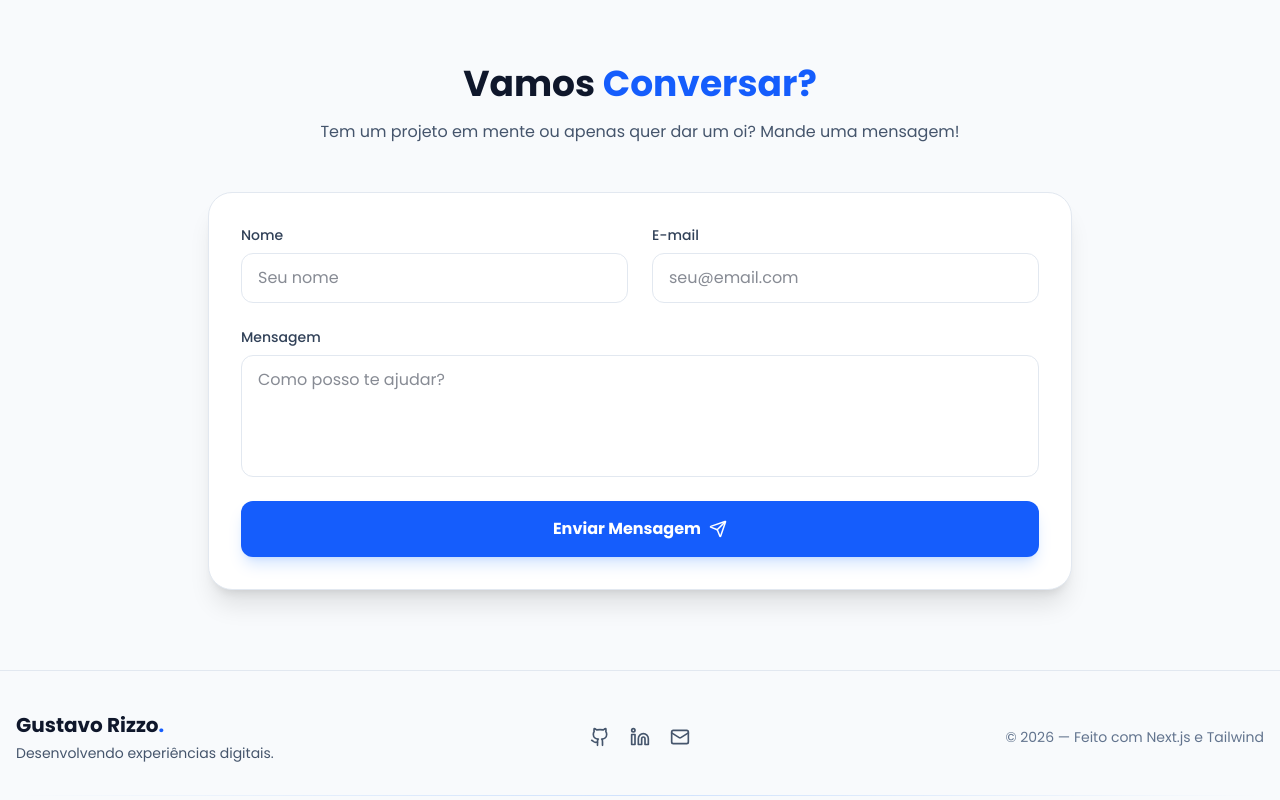
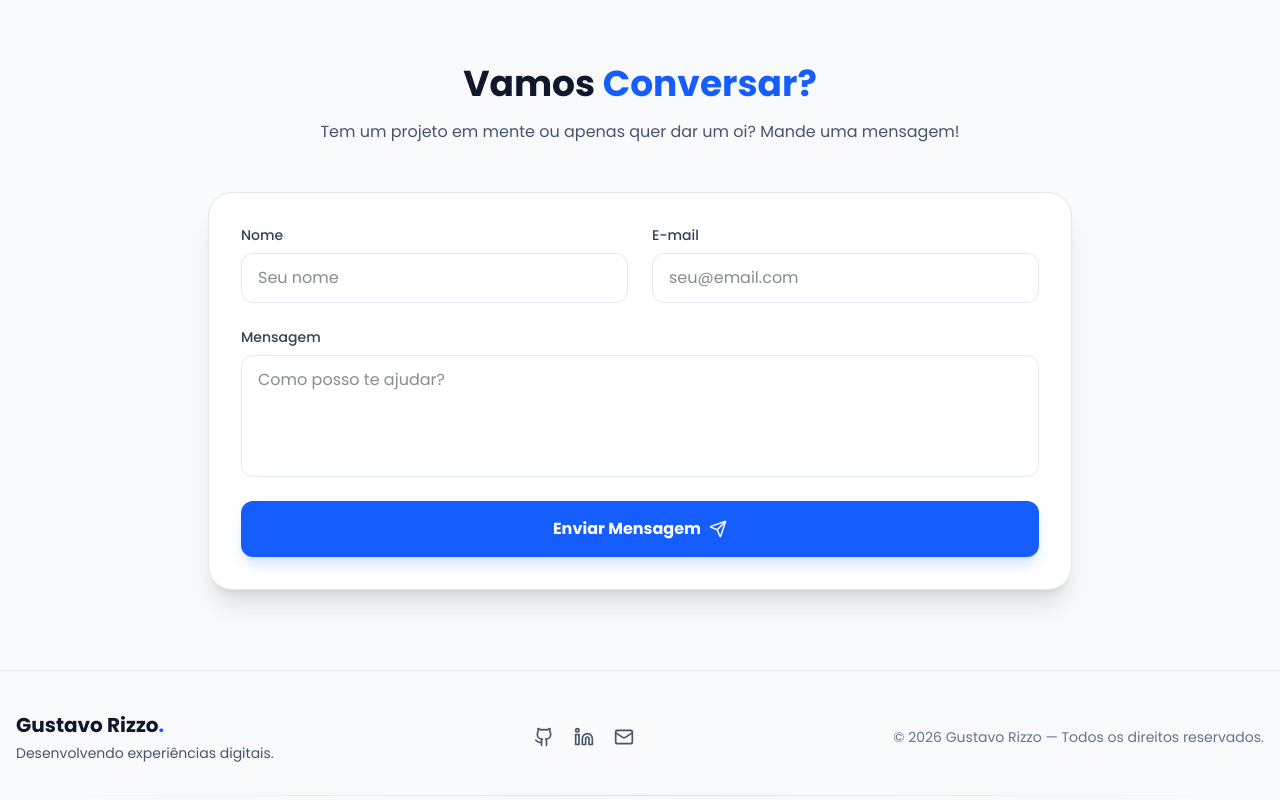
Before and after one commit to guhrizzo/my-portfolio, a Next.js app: page / in a window 1280 px wide. Shown: the part 2470-3270 px from the top of the page. Built offline with nearby package versions, Linux system fonts and the light colour scheme.

Commit message:
Update Footer.tsx

```diff
--- a/app/components/Footer.tsx
+++ b/app/components/Footer.tsx
@@ -33,7 +33,7 @@ export default function Footer() {
 
           {/* Lado Direito: Copyright */}
           <div className="text-sm text-slate-500 dark:text-slate-500">
-            © {currentYear} — Feito com Next.js e Tailwind
+            © {currentYear} Gustavo Rizzo — Todos os direitos reservados.
           </div>
         </div>
 
```
